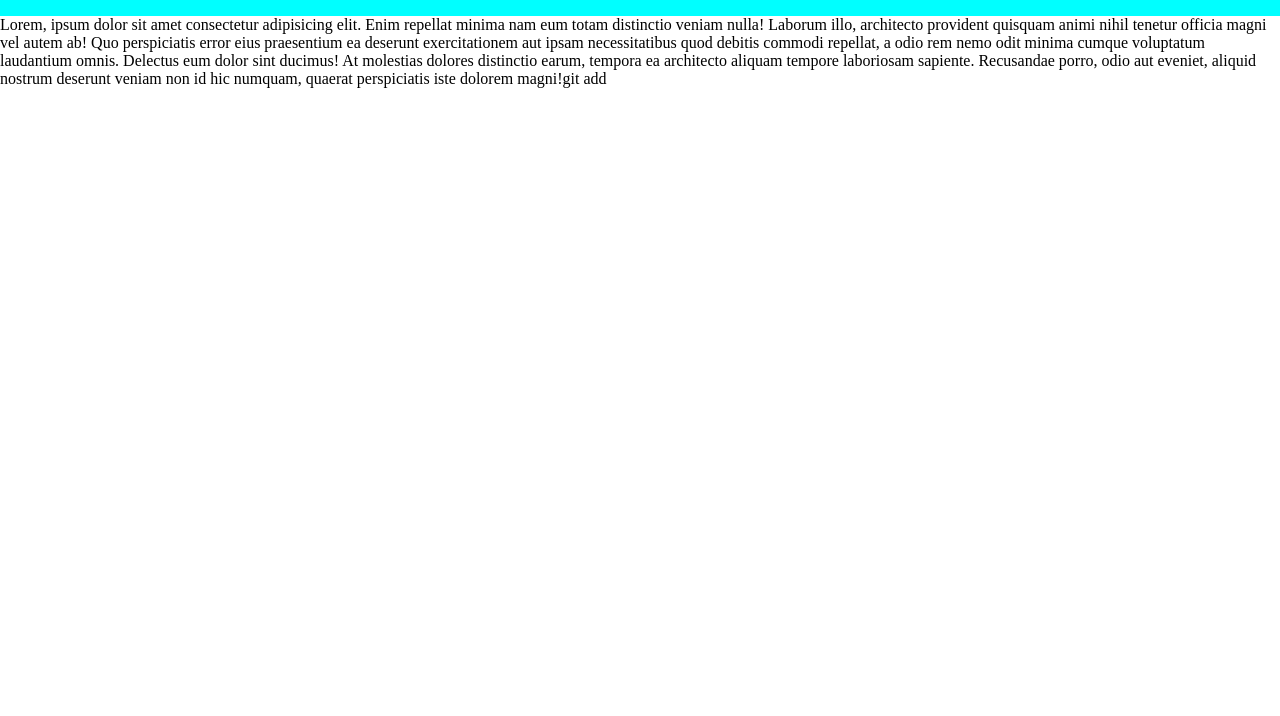
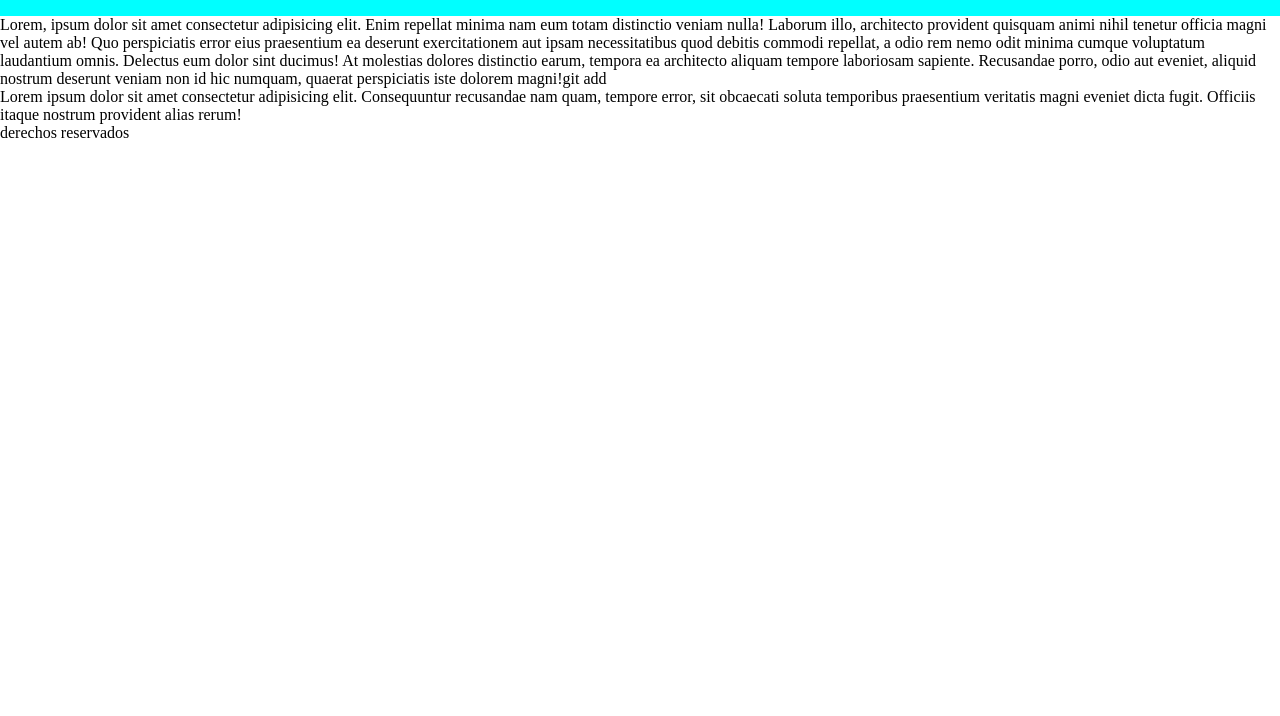
Before and after one commit to ojlucas/prueba1git, a plain HTML site: page index.html in a window 1280 px wide. Shown: the part 84-800 px from the top of the page. Drawn offline with Linux system fonts and the light colour scheme.

Commit message:
cambio en la rama2

```diff
--- a/index.html
+++ b/index.html
@@ -14,5 +14,8 @@
     <p>Lorem, ipsum dolor sit amet consectetur adipisicing elit. Enim repellat minima nam eum totam distinctio veniam nulla! Laborum illo, architecto provident quisquam animi nihil tenetur officia magni vel autem ab!
     Quo perspiciatis error eius praesentium ea deserunt exercitationem aut ipsam necessitatibus quod debitis commodi repellat, a odio rem nemo odit minima cumque voluptatum laudantium omnis. Delectus eum dolor sint ducimus!
     At molestias dolores distinctio earum, tempora ea architecto aliquam tempore laboriosam sapiente. Recusandae porro, odio aut eveniet, aliquid nostrum deserunt veniam non id hic numquam, quaerat perspiciatis iste dolorem magni!git add</p>
+<section><p>Lorem ipsum dolor sit amet consectetur adipisicing elit. Consequuntur recusandae nam quam, tempore error, sit obcaecati soluta temporibus praesentium veritatis magni eveniet dicta fugit. Officiis itaque nostrum provident alias rerum!</p></section>
+<footer>derechos reservados</footer>
 </body>
+
 </html>
```
